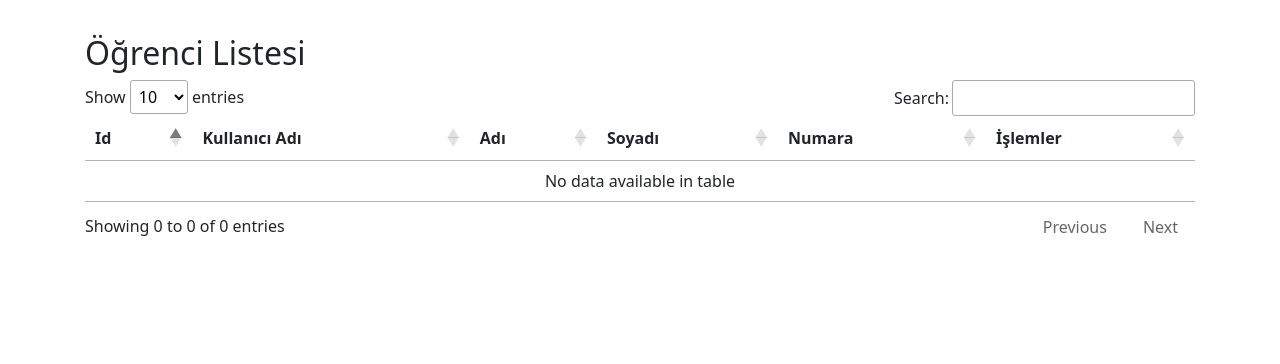
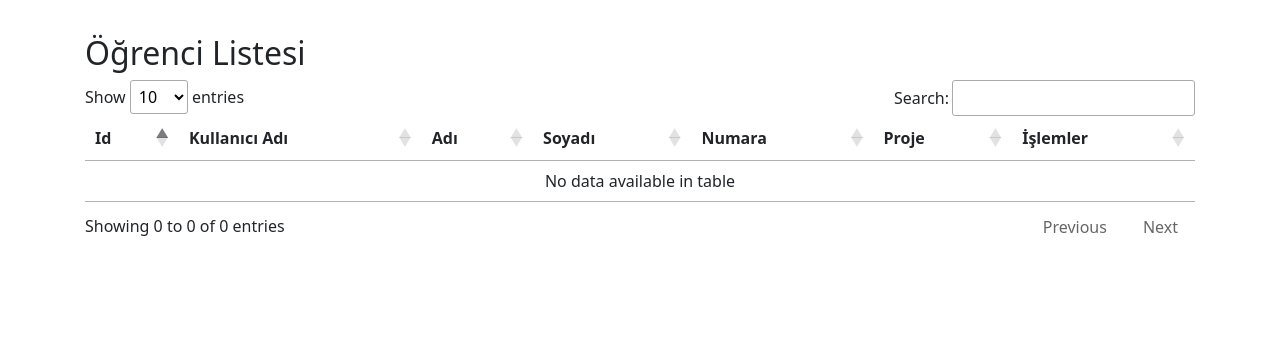
Before and after one commit to sametatabasch/akran_degerlendirme, a Flask app: page /student_list in a window 1280 px wide. Shown: the part 56-420 px from the top of the page. Run offline with Flask 3, Linux system fonts and the light colour scheme; the visitor is signed in with stand-in values (Sample User, id 1); data comes from the database, SQL or seed files in the repository; parts of the project's set-up code (start-up, migrations or seed data) failed here and were passed over; some libraries are stand-ins or nearby versions.

Commit message:
Öğrenci listesine projeler eklendi

```diff
--- a/templates/student_list.html
+++ b/templates/student_list.html
@@ -21,6 +21,7 @@
                     <th>Adı</th>
                     <th>Soyadı</th>
                     <th>Numara</th>
+                    <th>Proje</th>
                     <th>İşlemler</th>
                 </tr>
                 </thead>
@@ -32,6 +33,7 @@
                         <td>{{ student.first_name }}</td>
                         <td>{{ student.last_name }}</td>
                         <td>{{ student.student_number }}</td>
+                        <td>{{ student.projects }}</td>
                         <td>
                             <button class="btn btn-danger delete-btn" data-student-id="{{ student.id }}">Sil</button>
                             <a href="{{ url_for('profile',student_id = student.id) }}" class="btn btn-primary edit-btn">Düzenle</a>
```
